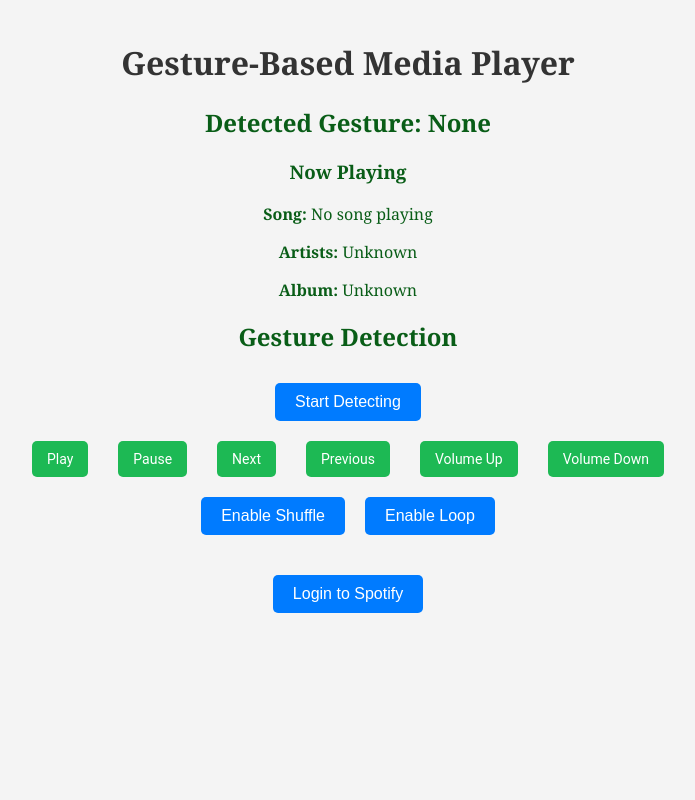
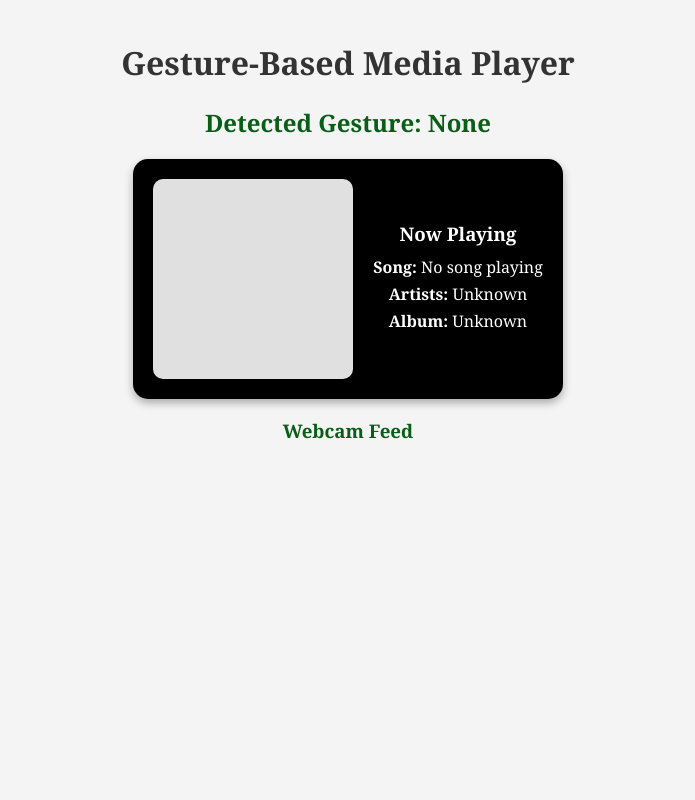
Before and after one commit to arthivit/gesture-media-player, a React (Create React App) app: page / in a window 1280 px wide. Shown: the top 800 px of the page, without its empty margins (292-987 px from the left). Built offline with nearby package versions, Linux system fonts and the light colour scheme; no server answers.

Commit message:
ready for model integration

```diff
--- a/src/App.css
+++ b/src/App.css
@@ -1,100 +1,90 @@
-/* General styles */
-body {
-  margin: 0;
-  font-family: "Poppins", sans-serif;
-  background-color: #121212;
-  color: #ffffff;
-}
-
-.app {
+.spotify-ui {
   display: flex;
   flex-direction: column;
   align-items: center;
-  justify-content: center;
-  min-height: 100vh;
-  text-align: center;
+  background-color: #1db954;
   padding: 20px;
+  border-radius: 15px;
+  color: white;
+  max-width: 400px;
+  margin: 0 auto;
 }
 
-.app-header {
-  background-color: #1db954;
-  width: 100%;
-  padding: 20px 0;
-  box-shadow: 0 4px 6px rgba(0, 0, 0, 0.2);
+.song-info {
+  display: flex;
+  align-items: center;
+  margin-bottom: 20px;
 }
 
-.app-header h1 {
-  font-size: 2.5rem;
-  color: #ffffff;
+.album-cover {
+  margin-right: 20px;
+}
+
+.album-cover img {
+  width: 80px;
+  height: 80px;
+  border-radius: 50%;
+  object-fit: cover;
+  box-shadow: 0 4px 10px rgba(0, 0, 0, 0.3);
+}
+
+.song-details h2 {
+  font-size: 1.5rem;
   margin: 0;
 }
 
-/* Content styling */
-.content {
-  display: flex;
-  flex-wrap: wrap;
-  justify-content: center;
-  gap: 20px;
-  margin: 20px 0;
+.song-details .artists {
+  font-size: 1rem;
+  margin: 5px 0;
+  opacity: 0.8;
 }
 
-.media-player {
-  display: flex;
-  justify-content: center;
-  align-items: center;
-  background-color: #232323;
-  border-radius: 12px;
-  padding: 20px;
+.song-details .album {
+  font-size: 1rem;
+  font-style: italic;
+  opacity: 0.7;
 }
 
-.spotify-embed {
-  border-radius: 8px;
-  box-shadow: 0 4px 10px rgba(0, 0, 0, 0.4);
+.playback-controls {
+  display: flex;
+  justify-content: space-between;
+  width: 100%;
+  margin-top: 10px;
 }
 
-/* Camera container styling */
-.video-container {
-  display: flex;
-  flex-direction: column;
-  align-items: center;
-  background-color: #232323;
-  border-radius: 12px;
-  padding: 20px;
-  box-shadow: 0 4px 10px rgba(0, 0, 0, 0.4);
+.playback-controls button {
+  background: #333;
+  color: white;
+  border: none;
+  border-radius: 25px;
+  padding: 10px;
+  font-size: 1rem;
+  cursor: pointer;
 }
 
-.camera-feed {
-  border: 4px solid #1db954;
+.playback-controls button:hover {
+  background: #444;
+}
+.gesture-notification {
+  position: fixed;
+  bottom: 20px; /* You can adjust this to position it as needed */
+  left: 50%;
+  transform: translateX(-50%);
+  background-color: #333;
+  color: #fff;
+  padding: 15px 25px;
   border-radius: 8px;
-  box-shadow: 0 4px 10px rgba(0, 0, 0, 0.4);
+  font-size: 14px;
+  box-shadow: 0 4px 8px rgba(0, 0, 0, 0.2);
+  z-index: 1000;
+  animation: slideUp 0.5s ease-out;
 }
 
-/* Footer */
-.app-footer {
-  margin-top: 20px;
-  color: #b3b3b3;
+@keyframes slideUp {
+  from {
+    transform: translateY(100px);
+  }
+  to {
+    transform: translateY(0);
+  }
 }
-
-.app-footer p {
-  font-size: 1rem;
-}
-
-/* Button styles */
-button {
-  background-color: #1db954;
-  border: none;
-  border-radius: 4px;
-  color: white;
-  padding: 10px 20px;
-  cursor: pointer;
-  font-size: 1rem;
-  transition: background-color 0.3s ease;
-}
-
-button:hover {
-  background-color: #14833b;
-}
-
-button:active {
-  background-color: #0f5f28;
-}
--- a/src/App.js
+++ b/src/App.js
@@ -3,6 +3,7 @@
 import MediaControls from "./components/MediaControls";
 
 const App = () => {
+  const [webcamStream, setWebcamStream] = useState(null);
   const [gesture, setGesture] = useState("None");
   const [currentSong, setCurrentSong] = useState({
     name: "No song playing",
@@ -15,6 +16,7 @@
 
   useEffect(() => {
     // Extract access token and refresh token from URL
+    startWebcam();
     const urlParams = new URLSearchParams(window.location.search);
     const accessToken = urlParams.get("access_token");
     const refreshToken = urlParams.get("refresh_token");
@@ -28,7 +30,24 @@
       // Fetch initial playback state including loop and shuffle state
       fetchPlaybackState(accessToken);
     }
+    return () => {
+      // Cleanup webcam stream on component unmount
+      if (webcamStream) {
+        webcamStream.getTracks().forEach((track) => track.stop());
+      }
+    };
   }, []);
+
+  const startWebcam = () => {
+    navigator.mediaDevices
+      .getUserMedia({ video: true })
+      .then((stream) => {
+        setWebcamStream(stream);
+      })
+      .catch((error) => {
+        console.error("Error accessing webcam:", error);
+      });
+  };
 
   const handleGestureDetected = (detectedGesture) => {
     setGesture(detectedGesture);
@@ -61,6 +80,7 @@
     // Show notification for the detected gesture
     showNotification(`Gesture Recognized: ${detectedGesture}`);
   };
+
   const fetchAlbumCover = (albumId, accessToken) => {
     fetch(`https://api.spotify.com/v1/albums/${albumId}`, {
       method: "GET",
@@ -79,9 +99,6 @@
       .catch((error) => console.error("Error fetching album cover:", error));
   };
 
-
-  // Function to fetch current song info
-  // Function to fetch current song info
   // Function to fetch current song info
   const fetchSongInfo = (accessToken) => {
     fetch("https://api.spotify.com/v1/me/player/currently-playing", {
@@ -218,23 +235,78 @@
         <h2>Detected Gesture: {gesture}</h2>
       </div>
 
-      <div className="song-info">
-        <h3>Now Playing</h3>
-        <p><strong>Song:</strong> {currentSong.name}</p>
-        <p><strong>Artists:</strong> {currentSong.artists}</p>
-        <p><strong>Album:</strong> {currentSong.album}</p>
-
-        {/* Render the album cover */}
-        {currentSong.albumCover && (
+      <div
+        style={{
+          display: "flex",
+          alignItems: "center",
+          justifyContent: "center",
+          gap: "10px",
+        }}
+      >
+        {/* Spotify-style box around Now Playing and Album Cover */}
+        <div
+          style={{
+            display: "flex",
+            alignItems: "center",
+            backgroundColor: "#000",
+            borderRadius: "15px",
+            padding: "20px",
+            color: "#fff",
+            boxShadow: "0 4px 8px rgba(0, 0, 0, 0.3)",
+          }}
+        >
+          {/* Album cover (or placeholder) */}
+          {currentSong.albumCover ? (
             <img
               src={currentSong.albumCover}
               alt={`Album cover for ${currentSong.name}`}
-            style={{ width: "200px", height: "200px", borderRadius: "10px" }}
+              style={{ width: "200px", height: "200px", borderRadius: "10px", marginRight: "20px" }}
+            />
+          ) : (
+            <div
+              style={{
+                width: "200px",
+                height: "200px",
+                backgroundColor: "#e0e0e0",
+                borderRadius: "10px",
+                marginRight: "20px"
+              }}
             />
           )}
+
+          {/* Song information */}
+          <div>
+            <h3 style={{ margin: "0 0 10px 0" }}>Now Playing</h3>
+            <p style={{ margin: "5px 0" }}><strong>Song:</strong> {currentSong.name}</p>
+            <p style={{ margin: "5px 0" }}><strong>Artists:</strong> {currentSong.artists}</p>
+            <p style={{ margin: "5px 0" }}><strong>Album:</strong> {currentSong.album}</p>
+          </div>
+        </div>
       </div>
 
-
+      {/* Centered Webcam Feed */}
+      <div
+        style={{
+          display: "flex",
+          flexDirection: "column",
+          alignItems: "center",
+        }}
+      >
+        <h3>Webcam Feed</h3>
+        <video
+          autoPlay
+          playsInline
+          style={{
+            width: "500px",
+            height: "500px",
+          }}
+          ref={(video) => {
+            if (video && webcamStream) {
+              video.srcObject = webcamStream;
+            }
+          }}
+        />
+      </div>
 
       <GestureDetector onGestureDetected={handleGestureDetected} />
       <MediaControls onGestureDetected={handleGestureDetected} />
```
Lines whose indentation alone changed are shown as unchanged.
